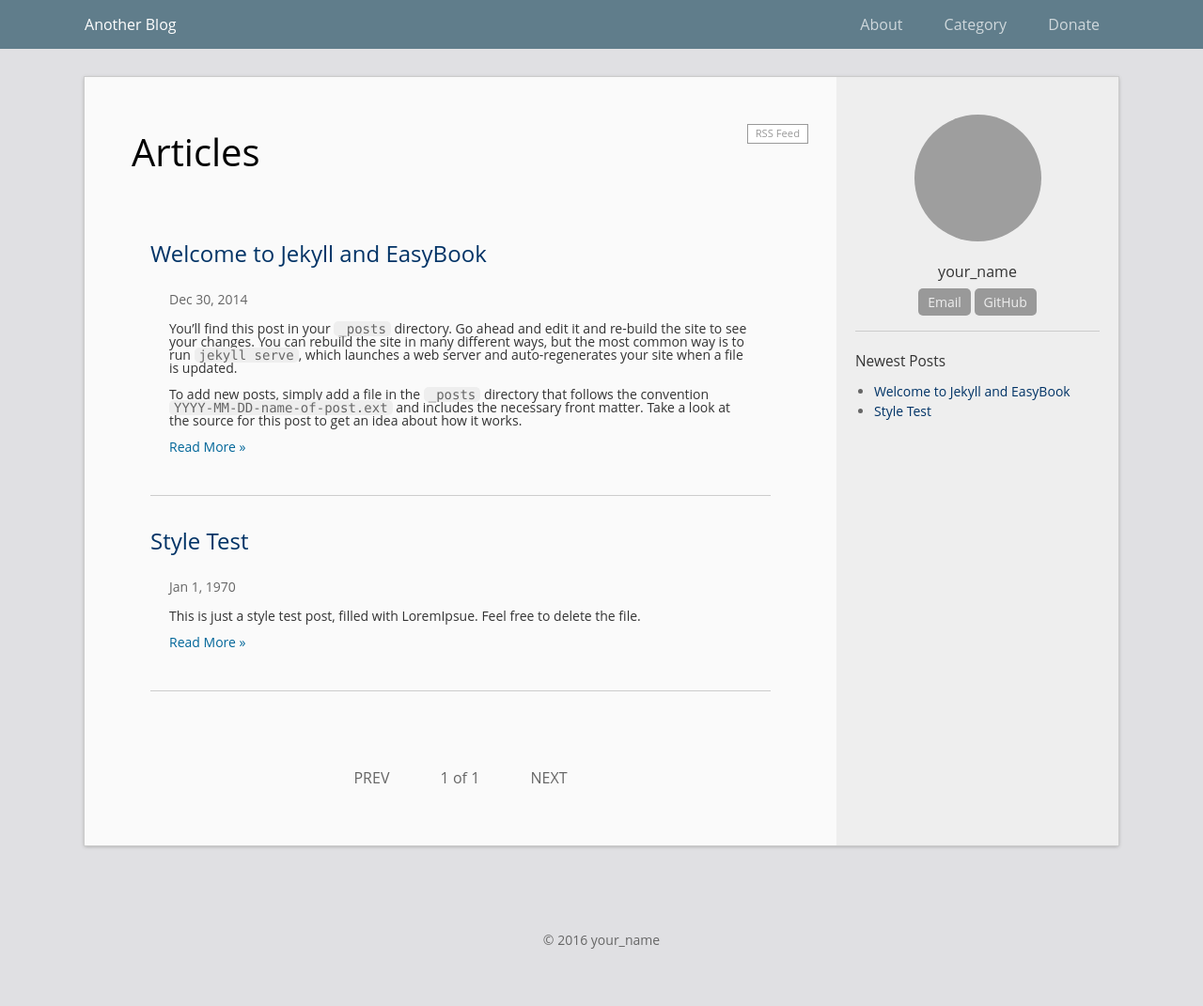
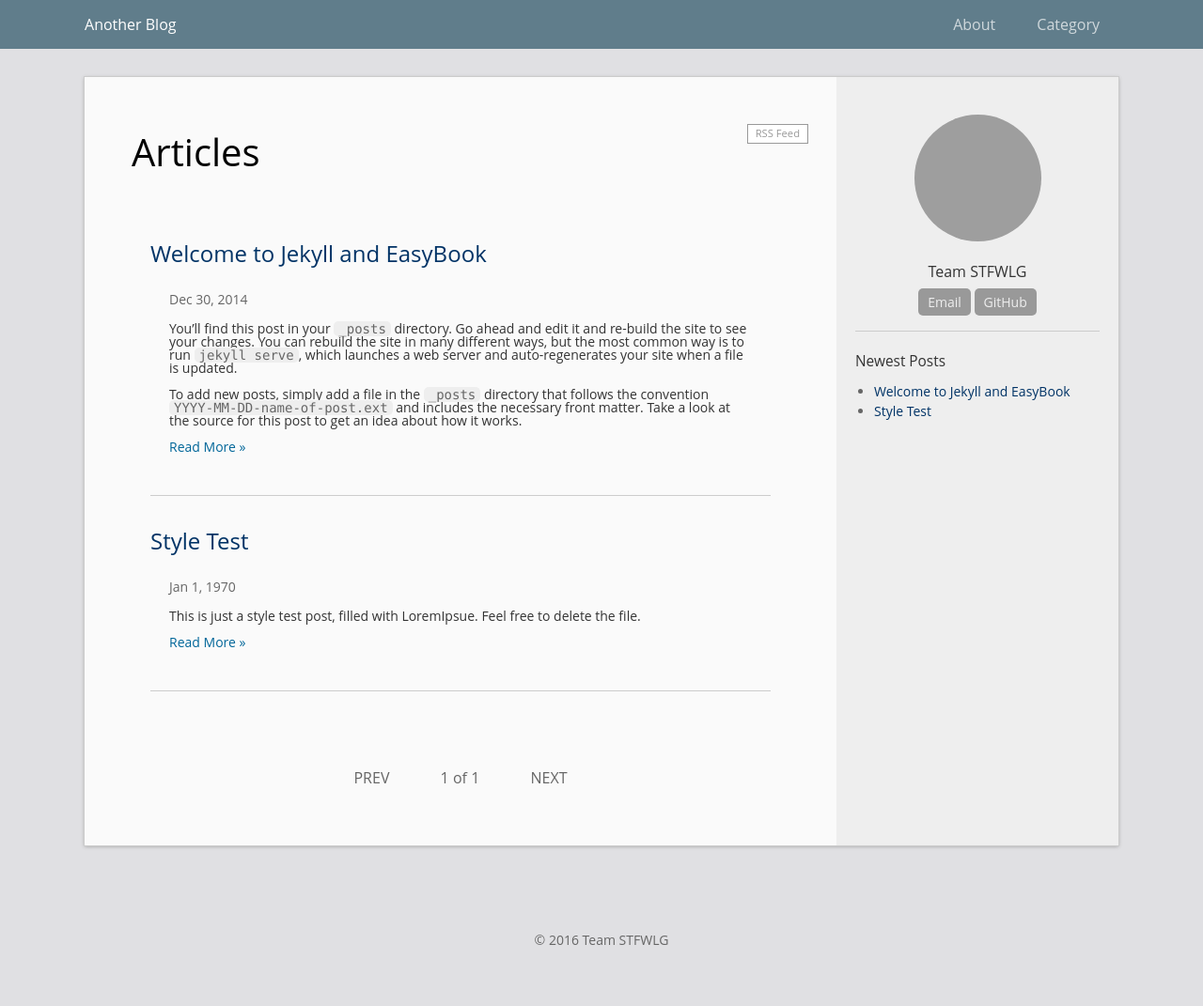
Before and after one commit to UnKN0wnName/stfwlg.github.io, a Jekyll site: the page built from index.html, in a window 1280 px wide. Shown: the whole page at 94% size. Built offline with Jekyll 4.4.1, drawn with Linux system fonts in a browser that asks for light colours; the list of posts is cut into pages by our own code; grey boxes are pictures that could not be loaded.

Commit message:
Update _config.yml

```diff
--- a/_config.yml
+++ b/_config.yml
@@ -1,21 +1,21 @@
 # Site settings
 title: Another Blog
-url: "http://laobubu.github.io"    # the protocol and hostname of your site, eg. `http://laobubu.github.io`
+url: "http://stfwlg.github.io"    # the protocol and hostname of your site, eg. `http://laobubu.github.io`
 baseurl: "/jekyll-theme-EasyBook" # the prefix of your site uri, eg. `"/jekyll-theme-EasyBook"` or empty string `""`
 #timezone: Asia/Chongqing
 description: >
   One or more sentences introducing this blog.
 
 # Your information
-email: your_email@example.com
-author: your_name
+email: stfwlg@gmail.com
+author: Team STFWLG
 avatar: "//www.gravatar.com/avatar/your_email_md5?d=mm&s=135"
 profile: One sentence introducing yourself.
 #twitter_username: twitter_username
 #github_username:  github_username
 profile_links:
-  Email: "mailto:your_email@example.com"
-  GitHub: "https://github.com/laobubu/jekyll-theme-EasyBook"
+  Email: "mailto:stfwlg@gmail.com"
+  GitHub: "https://github.com/STFWLG/stfwlg.github.io"
   # You can add more profile links above, or edit _includes/sidebar.html
 
 # Comment Service (Disqus or 多说)
@@ -29,7 +29,7 @@ header:
   links:             # Links on the header. Link to in-site page with a slash as prefix
     About: /about/
     Category: /category/
-    Donate: https://laobubu.net/donate.html
+#    Donate: https://laobubu.net/donate.html
 
 permalink: /archivers/:title
 plugins:
```
